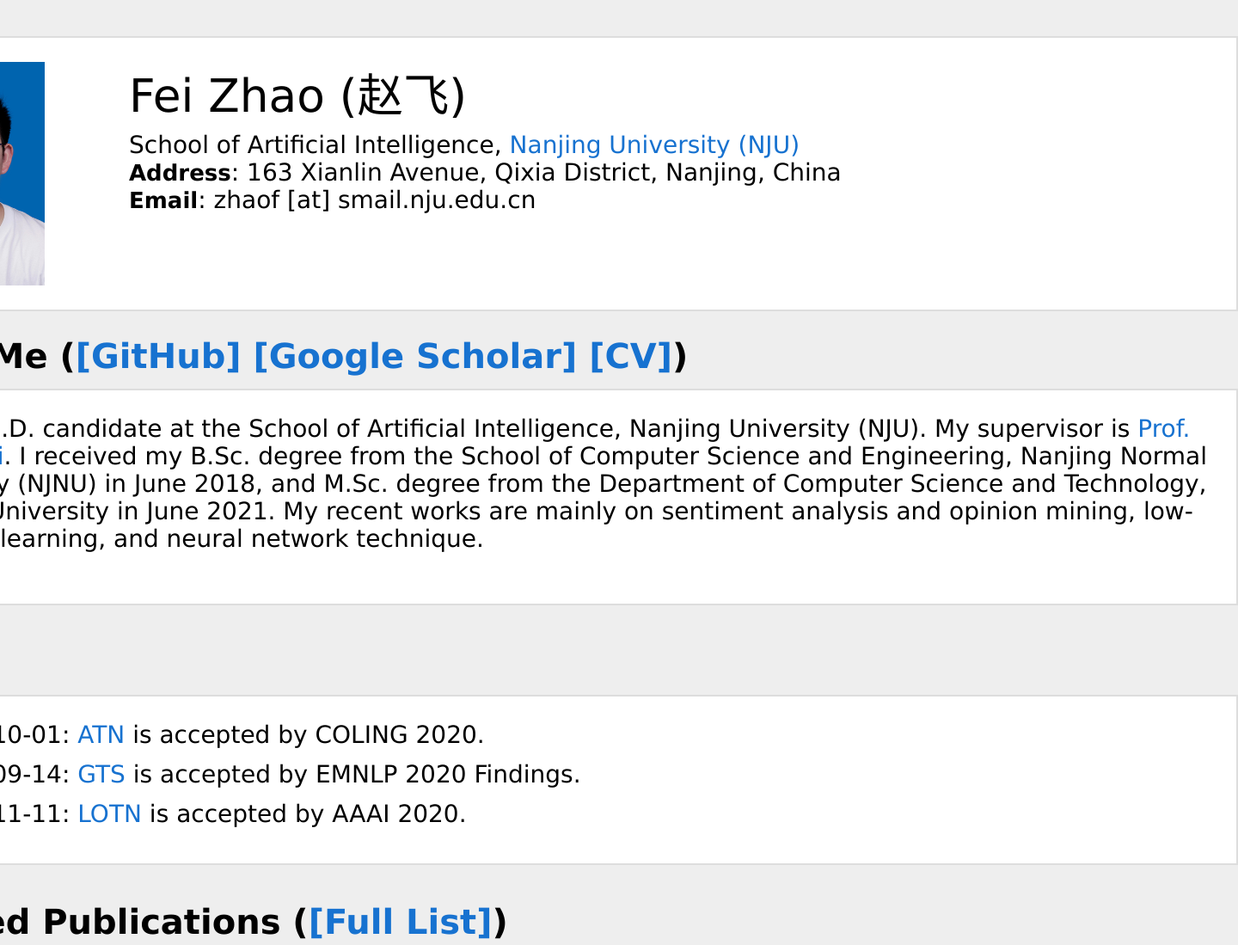
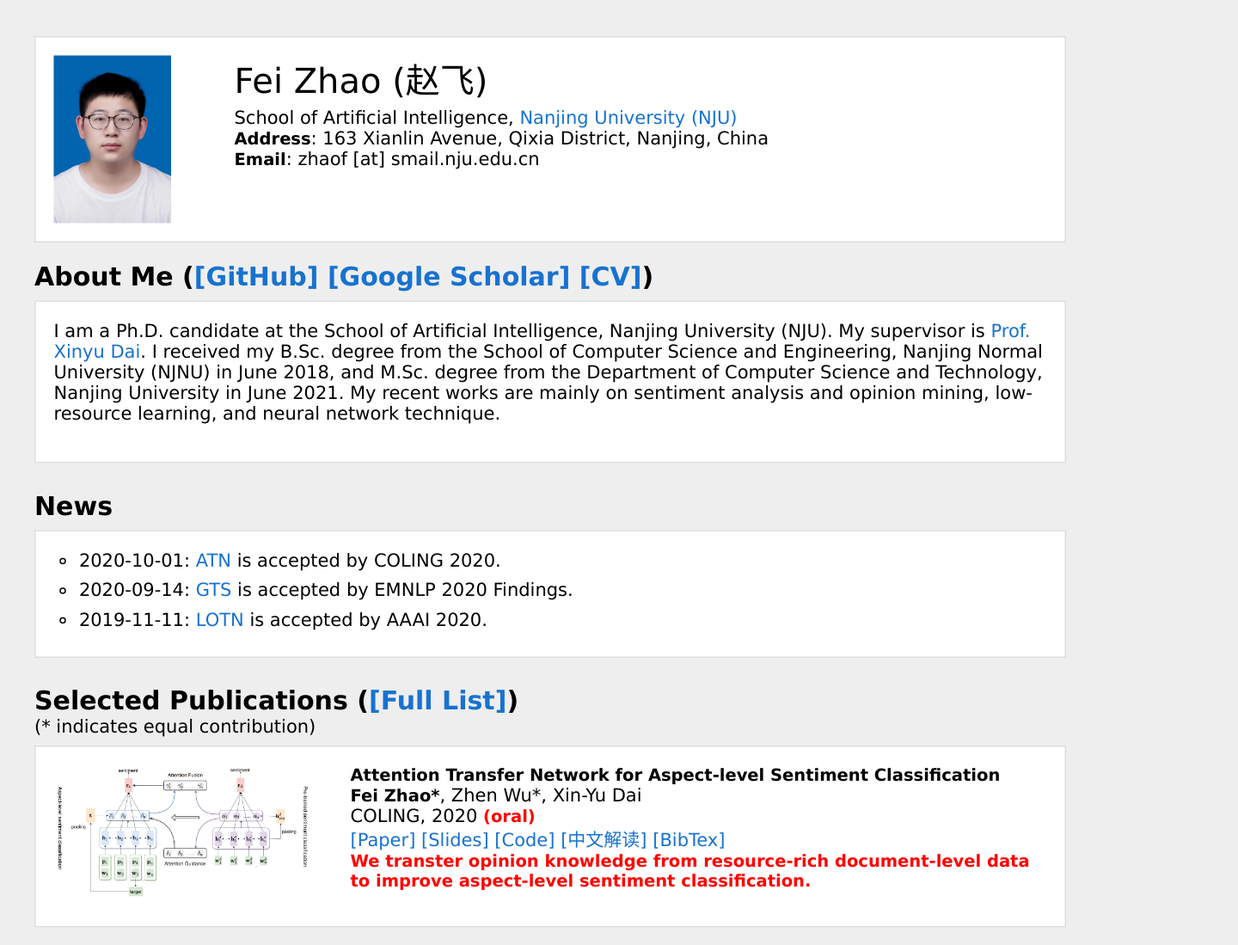
Before and after one commit to 1429904852/homepage, a plain HTML site: page index.html in a window 1280 px wide. Shown: the top 1099 px of the page at 86% size, 1440 px wide, since content can reach past the window. Drawn offline with Linux system fonts and the light colour scheme.

Commit message:
index1.html

```diff
--- a/index.html
+++ b/index.html
@@ -113,7 +113,7 @@
             font-family: Verdana, Helvetica, sans-serif;
             font-size: 14px;
             background: #eee;
-            transform: scale(2.0);
+            transform: scale(1.5);
             transform-origin: 50% 0.0%;
         }
 
```
